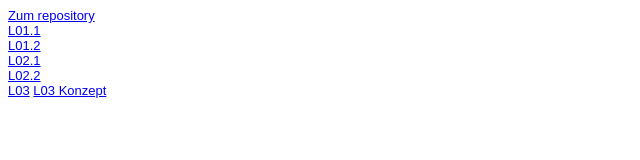
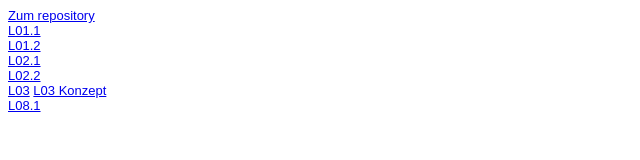
Before and after one commit to Eyuep06/EiA_WS_2122, a plain HTML site: page Steckbrief/steckbrief.htm in a window 1280 px wide. Shown: the full height of the page, 0-640 px from the left. Drawn offline with Linux system fonts and the light colour scheme.

Commit message:
Abgabe_verlinkt

```diff
--- a/Steckbrief/steckbrief.htm
+++ b/Steckbrief/steckbrief.htm
@@ -25,6 +25,8 @@ body {
 	<br>
 	<a href="https://eyuep06.github.io/EiA_WS_2122/L03_SequenzmemorySettings/Sequenzmemory.html">L03</a>
 	<a href="https://eyuep06.github.io/EiA_WS_2122/L03_SequenzmemorySettings/L03.pdf">L03 Konzept</a>
+	<br>
+	<a href="https://eyuep06.github.io/EiA_WS_2122/L08.1_GenerativeKunst/GenerativeKunst.html">L08.1</a>
 
 
 </body>
```
